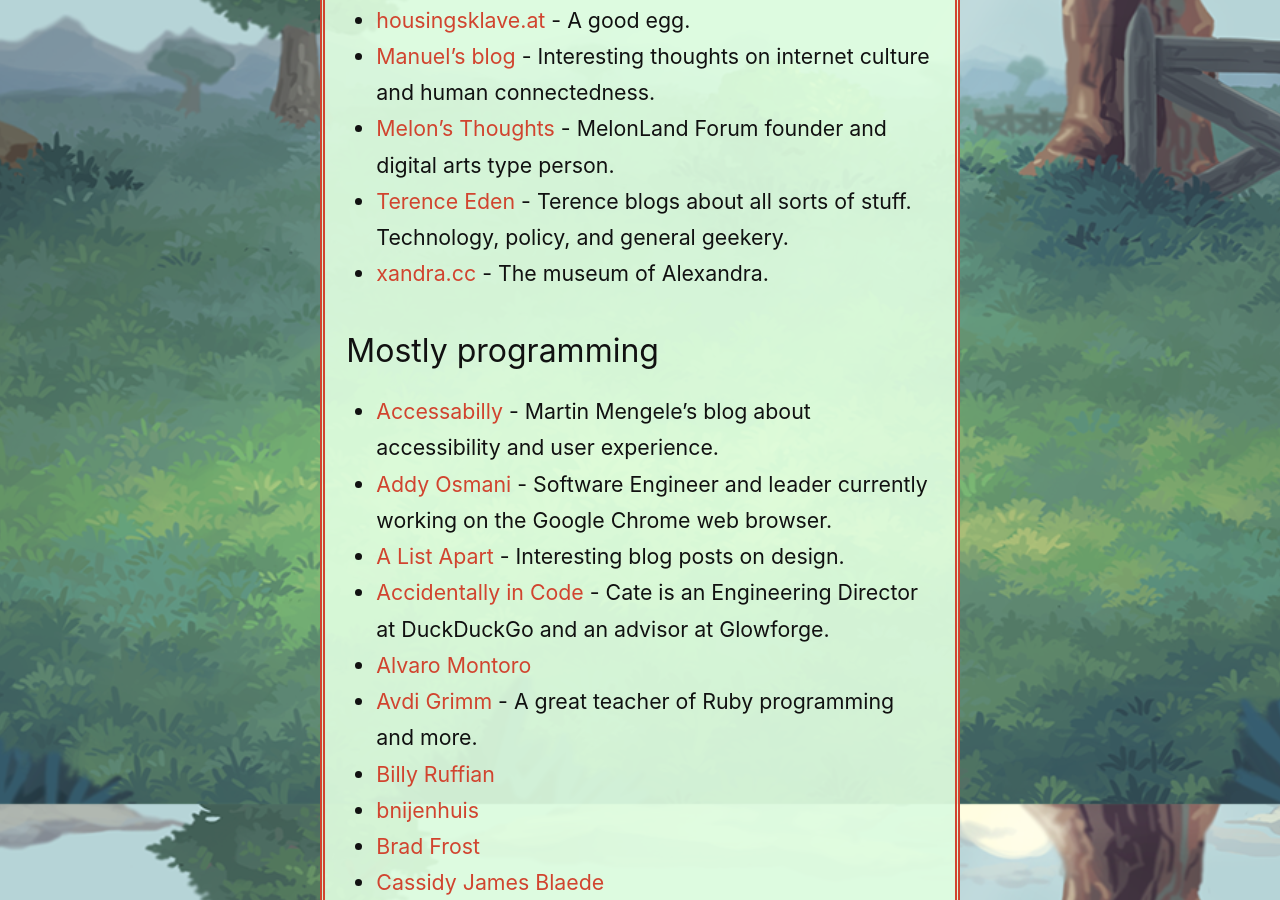
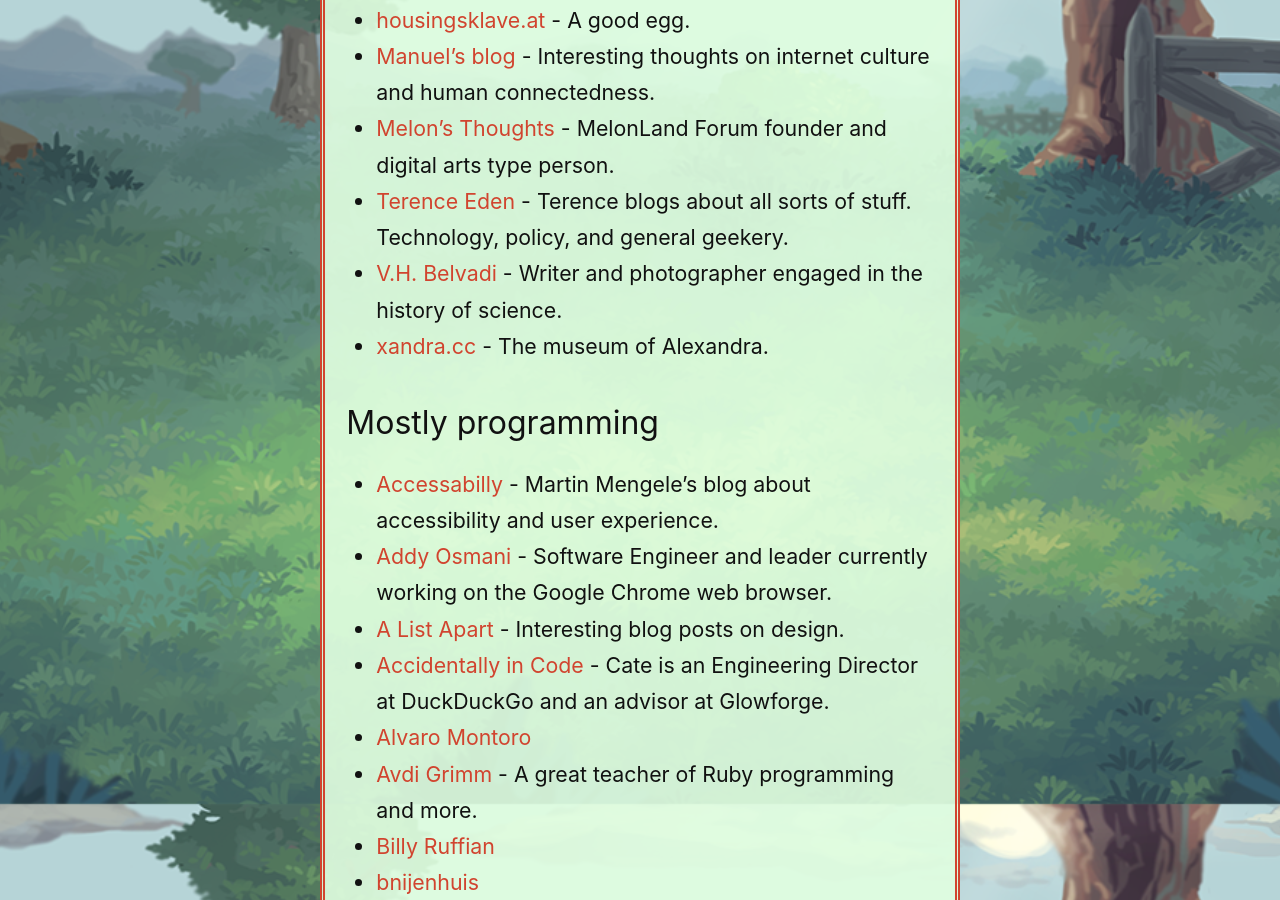
Before and after one commit to jsrn/jsrn.github.io, a Jekyll site: the page built from links.md, in a window 1280 px wide and 900 px high, scrolled down 1896 px. Built offline with Jekyll 4.4.1, drawn with Linux system fonts in a browser that asks for light colours.

Commit message:
V.H. Belvadi's personal website

```diff
--- a/links.md
+++ b/links.md
@@ -50,6 +50,7 @@
 - [Manuel's blog](https://manuelmoreale.com) - Interesting thoughts on internet culture and human connectedness.
 - [Melon's Thoughts](https://thoughts.melonking.net) - MelonLand Forum founder and digital arts type person.
 - [Terence Eden](https://shkspr.mobi) - Terence blogs about all sorts of stuff. Technology, policy, and general geekery.
+- [V.H. Belvadi](https://vhbelvadi.com/) - Writer and photographer engaged in the history of science.
 - [xandra.cc](https://xandra.cc) - The museum of Alexandra.
 
 ## Mostly programming
```
